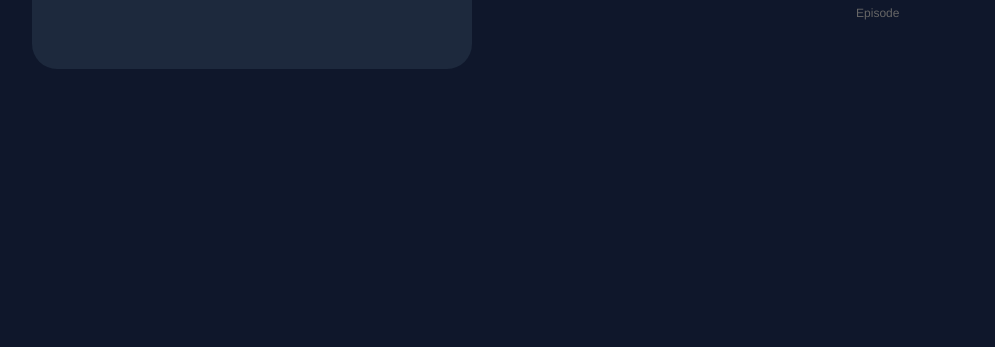
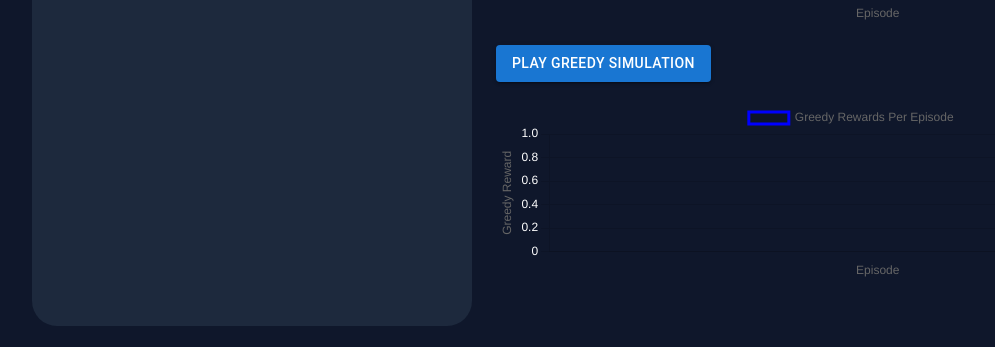
Before and after one commit to ultracookies/ai-algorithm-visualiser, a Next.js app in the folder frontend/: page /rl-algos/dqn in a window 1280 px wide. Shown: the part 1543-1890 px from the top of the page, without its empty margins (16-1011 px from the left). Before the commit the page ends 1636 px from the top, so only its background shows below. Built offline with nearby package versions, Linux system fonts and the light colour scheme; no server answers.

Commit message:
Implement basic greedy simulation request mechanism

```diff
--- a/frontend/app/rl-algos/dqn/UIRoot2.tsx
+++ b/frontend/app/rl-algos/dqn/UIRoot2.tsx
@@ -1,6 +1,13 @@
 "use client";
 
-import { memo, useCallback, useState } from "react";
+import {
+  memo,
+  useCallback,
+  useEffect,
+  useRef,
+  useState,
+  RefObject,
+} from "react";
 
 import Slider from "@mui/material/Slider";
 import { WeightTableContainerProps } from "../../utils/weight-table-types";
@@ -9,7 +16,10 @@ import NeuralNetworkSVG from "../../utils/neural-network-components/neural-netwo
 import { getDims } from "./mockNetworkUtils";
 import Box from "@mui/material/Box";
 import Container from "@mui/material/Container";
-import { TrainingMetrics } from "./dqnComponents";
+import Button from "@mui/material/Button";
+import { GreedyCumulativeRewardsGraph, TrainingMetrics } from "./dqnComponents";
+import { LineGraph } from "../../utils/training-metric-components";
+import { getGreedySimulation } from "./client";
 
 const UIRoot2 = ({
   trainingNetworkInstances,
@@ -64,6 +74,8 @@ const TrainingMetricsInteractivity = ({
     return networkNodeLayers;
   });
 
+  const currentEpisodeRef = useRef(0);
+
   const handleNeuronClick = useCallback(
     (layerIndex: number, neuronIndex: number) => {
       setSelectedNeurons((prev) => {
@@ -87,6 +99,7 @@ const TrainingMetricsInteractivity = ({
 
   const handleCurrentNetworkInstanceUpdate = useCallback(
     (event, value) => {
+      currentEpisodeRef.current = value;
       setCurrentNetworkInstance(trainingNetworkInstances[value]);
       setTrainingMetricsChartValues(() => {
         const newState: TrainingMetricsChartData = {
@@ -152,8 +165,82 @@ const TrainingMetricsInteractivity = ({
           selectedNeurons={selectedNeurons}
         />
         <TrainingMetrics chartData={trainingMetricsChartValues} />
+        <GreedySimulator ref={currentEpisodeRef} />
       </Box>
     </Box>
+  );
+};
+
+async function fetchGreedySimulation(episodeIndex: number): Promise<{
+  greedyRewardsValues: number[];
+  greedySimulationVideoBytes: string;
+}> {
+  const greedySimulationData = await getGreedySimulation(episodeIndex);
+  const greedyRewardsValues: number[] = greedySimulationData.total_rewards;
+  const greedySimulationVideoBytes: string = greedySimulationData.simulation;
+  return { greedyRewardsValues, greedySimulationVideoBytes };
+}
+
+const GreedySimulator = memo(({ ref }: { ref: RefObject<number> }) => {
+  const [greedySimulationRewardsValues, setGreedySimulationRewardsValues] =
+    useState<number[]>([]);
+  const [greedySimulationBytes, setGreedySimulationBytes] = useState<
+    string | null
+  >(null);
+
+  console.log("GreedySimulator re-rendered");
+  console.log("fetched values for episode " + ref.current);
+  console.log("rewards values: " + greedySimulationRewardsValues);
+
+  const onClick = async () => {
+    const greedySimData = await fetchGreedySimulation(ref.current);
+    setGreedySimulationRewardsValues(greedySimData.greedyRewardsValues);
+    setGreedySimulationBytes(greedySimData.greedySimulationVideoBytes);
+  };
+
+  return (
+    <>
+      <Button variant="contained" onClick={onClick}>
+        Play Greedy Simulation
+      </Button>
+      <GreedyRewardsGraph
+        greedySimRewardsValues={greedySimulationRewardsValues}
+      />
+    </>
+  );
+});
+
+const GreedyRewardsGraph = ({
+  greedySimRewardsValues,
+}: {
+  greedySimRewardsValues: number[];
+}) => {
+  const [displayedRewardsValues, setDisplayedRewardsValues] = useState<
+    number[]
+  >([]);
+  const indexRef = useRef(0);
+
+  useEffect(() => {
+    const interval = setInterval(() => {
+      if (indexRef.current == greedySimRewardsValues.length) return;
+      setDisplayedRewardsValues(
+        greedySimRewardsValues.slice(0, indexRef.current++)
+      );
+    }, 1000);
+
+    return () => {
+      clearInterval(interval);
+      indexRef.current = 0;
+    };
+  }, [greedySimRewardsValues]);
+
+  return (
+    <LineGraph
+      chartData={displayedRewardsValues}
+      chartTitle="Greedy Rewards Per Episode"
+      xlabel="Episode"
+      ylabel="Greedy Reward"
+    />
   );
 };
 
```
